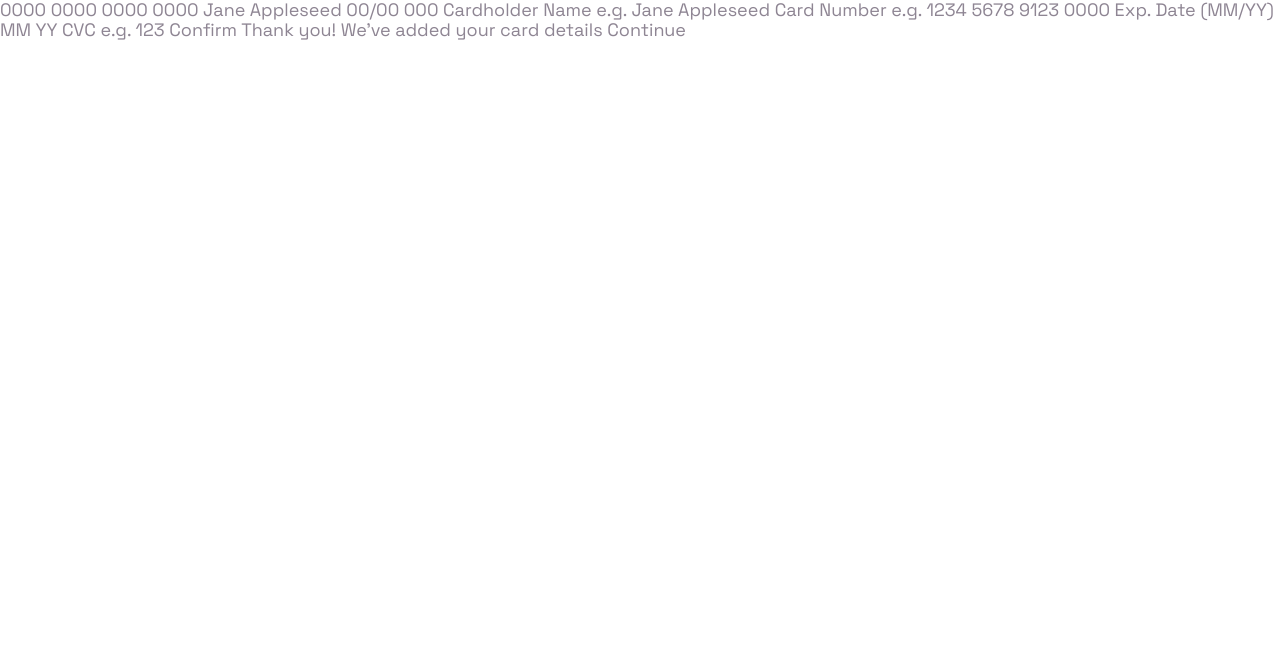
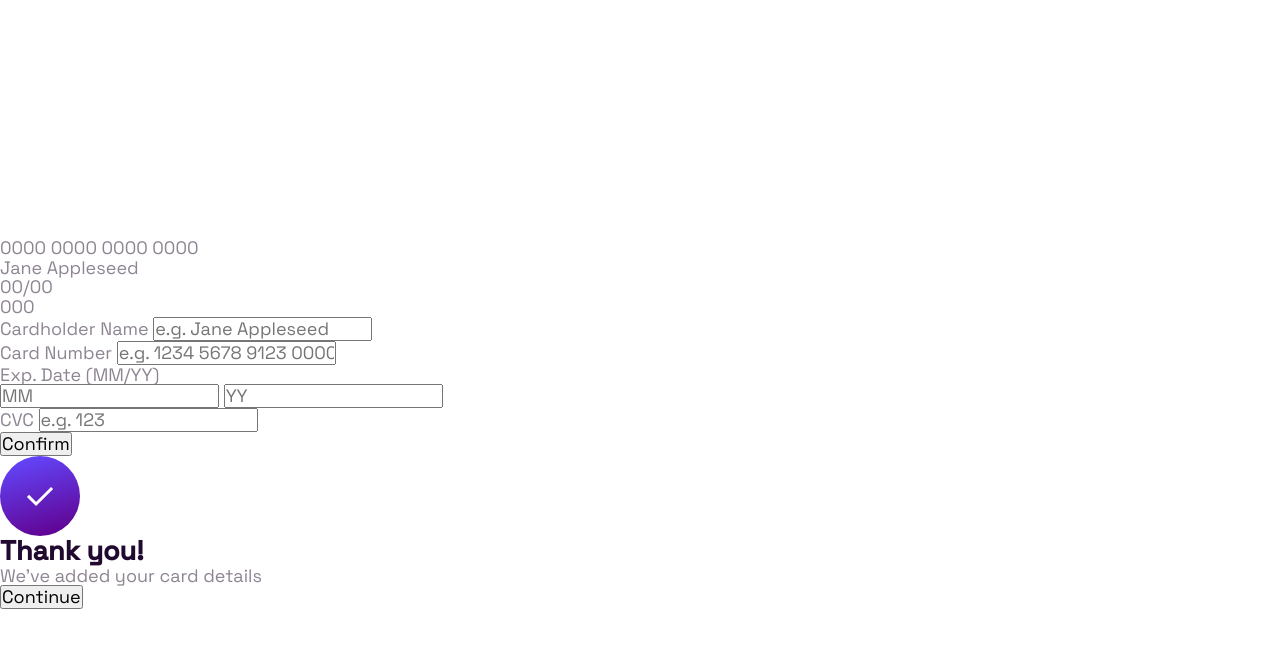
Before and after one commit to karolbanat/interactive-card-details-form, a website: page index.html in a window 1280 px wide. Drawn offline with Linux system fonts and the light colour scheme.

Commit message:
Basic HTML setup

```diff
--- a/index.html
+++ b/index.html
@@ -24,32 +24,91 @@
 </head>
 
 <body>
-    0000 0000 0000 0000
-    Jane Appleseed
-    00/00
 
-    000
+    <main>
+        <div class="container">
+            <section class="card-detials">
+                <h1 class="visually-hidden">Add your card details</h1>
 
-    Cardholder Name
-    e.g. Jane Appleseed
+                <div class="card-container">
+                    <div class="card card--front">
+                        <img src="./dist/images/card-logo.svg"
+                             alt=""
+                             class="card__logo">
+                        <p class="card__card-number">0000 0000 0000 0000</p>
+                        <div class="card__footer">
+                            <p class="card__cardholder-name">Jane Appleseed</p>
+                            <p class="card__expiration-date"><span>00</span>/<span>00</span></p>
+                        </div>
+                    </div>
+                    <div class="card card--back">
+                        <p class="card__cvc-number">000</p>
+                    </div>
+                </div>
 
-    Card Number
-    e.g. 1234 5678 9123 0000
+                <div class="details">
+                    <form class="details-form details__front">
+                        <div class="detials-form__input-container">
+                            <label for="cardholder-name"
+                                   class="detials-form__label">Cardholder Name</label>
+                            <input type="text"
+                                   placeholder="e.g. Jane Appleseed"
+                                   id="cardholder-name"
+                                   class="detials-form__input">
+                        </div>
+                        <div class="detials-form__input-container">
+                            <label for="card-number"
+                                   class="detials-form__label">Card Number</label>
+                            <input type="text"
+                                   placeholder="e.g. 1234 5678 9123 0000"
+                                   id="card-number"
+                                   class="detials-form__input">
+                        </div>
+                        <div class="flex">
+                            <div class="detials-form__input-container">
+                                <label id="expiration-date"
+                                       class="detials-form__label">Exp. Date (MM/YY)</label>
+                                <div class="flex">
+                                    <label for="expiration-month"
+                                           class="detials-form__label | visually-hidden">Expiration Month</label>
+                                    <input type="text"
+                                           placeholder="MM"
+                                           id="expiration-month"
+                                           class="detials-form__input">
+                                    <label for="expiration-year"
+                                           class="detials-form__label | visually-hidden">Expiration Year</label>
+                                    <input type="text"
+                                           placeholder="YY"
+                                           id="expiration-year"
+                                           class="detials-form__input">
+                                </div>
+                            </div>
+                            <div class="detials-form__input-container">
+                                <label for="card-cvc"
+                                       class="detials-form__label">CVC</label>
+                                <input type="text"
+                                       placeholder="e.g. 123"
+                                       id="card-cvc"
+                                       class="detials-form__input">
+                            </div>
+                        </div>
+                        <button type="submit"
+                                class="button">Confirm</button>
+                    </form>
 
-    Exp. Date (MM/YY)
-    MM
-    YY
+                    <div class="confirmation details__back">
+                        <img src="./dist/images/icon-complete.svg"
+                             alt="">
+                        <h2 class="confirmation__heading">Thank you!</h2>
+                        <p>We've added your card details</p>
+                        <button class="button">Continue</button>
+                    </div>
+                </div>
+            </section>
+        </div>
+    </main>
 
-    CVC
-    e.g. 123
 
-    Confirm
-
-    <!-- Completed state start -->
-
-    Thank you!
-    We've added your card details
-    Continue
 </body>
 
 </html>
--- a/src/sass/main.scss
+++ b/src/sass/main.scss
@@ -1,3 +1,5 @@
 @use './base/root';
 @use './base/reset';
 @use './base/base';
+
+@use './utility/visually-hidden';
--- /dev/null
+++ b/src/sass/utility/_visually-hidden.scss
@@ -0,0 +1,9 @@
+.visually-hidden {
+	clip: rect(0 0 0 0);
+	clip-path: inset(50%);
+	height: 1px;
+	overflow: hidden;
+	position: absolute;
+	white-space: nowrap;
+	width: 1px;
+}
```
Also changed, not shown: dist/css/main.min.css.
